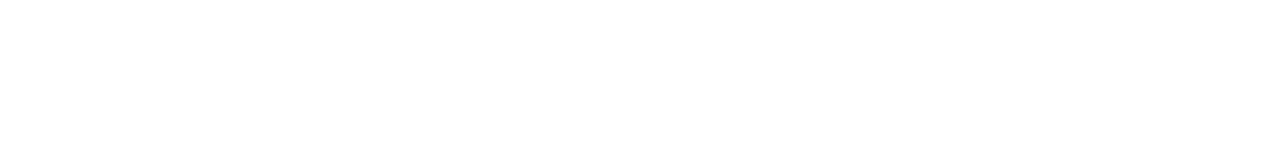
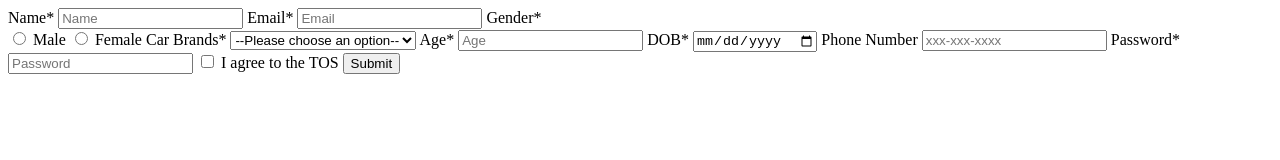
Before and after one commit to acciojob/signup-form-car-saurabhsngh5484, a website: page main.html in a window 1280 px wide. Drawn offline with Linux system fonts and the light colour scheme.

Commit message:
created a submission

```diff
--- a/main.html
+++ b/main.html
@@ -10,6 +10,44 @@
 	<!-- the entire body must be written by student -->
     <script type="text/javascript" src="./script.js">
 </script>
+<form method="POST">
+  <label for="name">Name*</label>
+  <input type="text" id="name" name="name" required placeholder="Name">
+
+  <label for="email">Email*</label>
+  <input type="email" id="email" name="email" required placeholder="Email">
+
+  <label for="gender">Gender*</label><br>
+  <input type="radio" id="gender_m" name="gender" value="male" required>
+  <label for="gender_m">Male</label>
+  <input type="radio" id="gender_f" name="gender" value="female" required>
+  <label for="gender_f">Female</label>
+
+  <label for="cars">Car Brands*</label>
+  <select id="cars" name="cars" required>
+    <option value="" disabled selected>--Please choose an option--</option>
+    <option value="BMW">BMW</option>
+    <option value="Audi">Audi</option>
+    <option value="Mercedez">Mercedez</option>
+  </select>
+
+  <label for="age">Age*</label>
+  <input type="number" id="age" name="age" required placeholder="Age">
+
+  <label for="dob">DOB*</label>
+  <input type="date" id="dob" name="dob" required>
+
+  <label for="tel">Phone Number</label>
+  <input type="tel" id="tel" name="tel" placeholder="xxx-xxx-xxxx">
+
+  <label for="password">Password*</label>
+  <input type="password" id="password" name="password" required placeholder="Password">
+
+  <input type="checkbox" id="tos" name="tos" required>
+  <label for="tos">I agree to the TOS</label>
+
+  <button type="submit">Submit</button>
+</form>
 
 </body>
 
```
